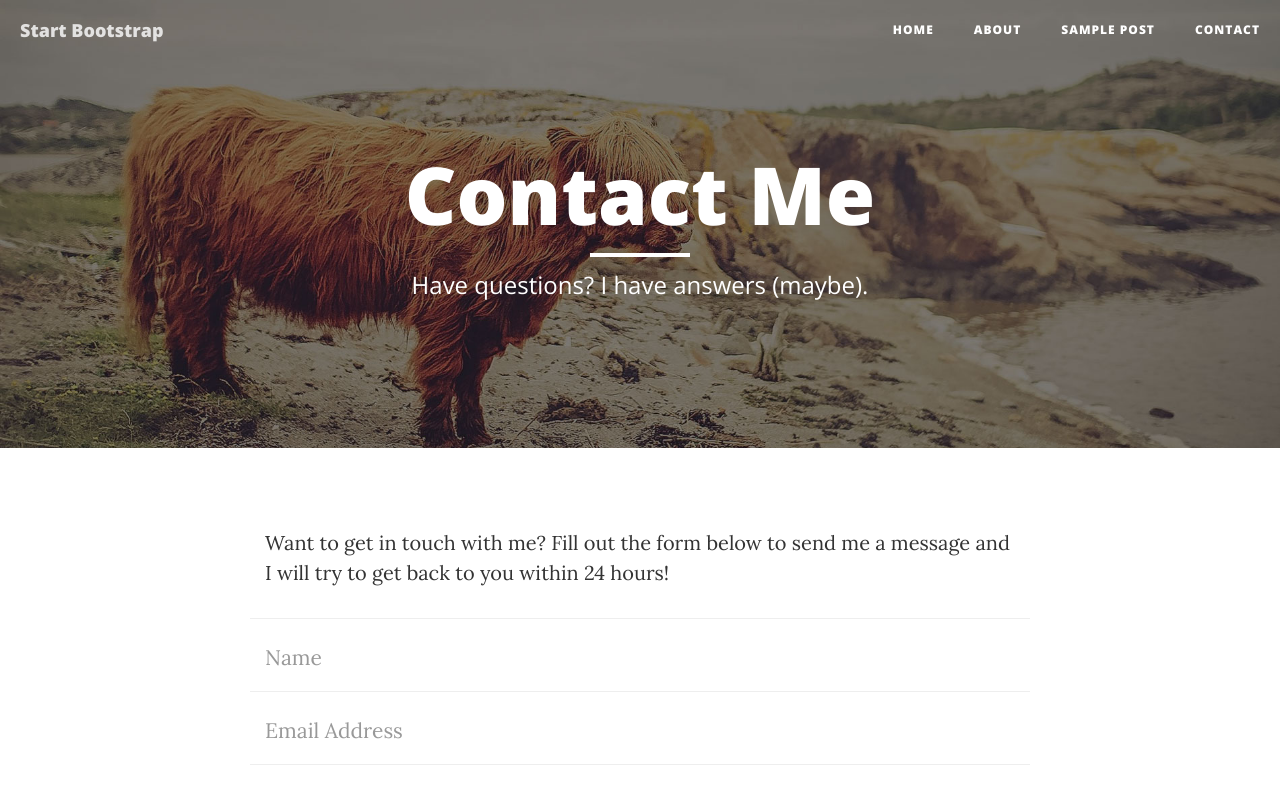
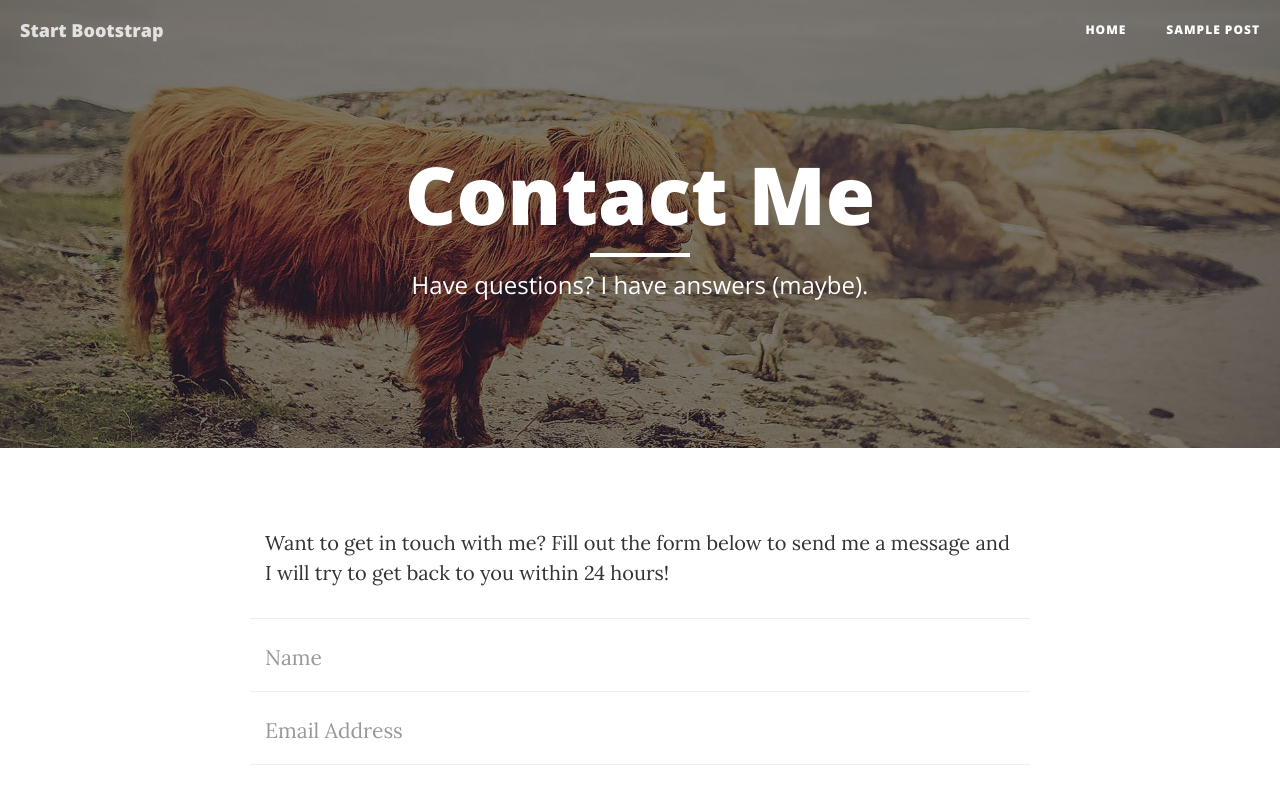
Before and after one commit to jundeltomillas/Jhandeltomillas.github.io, a website: page contact.html in a window 1280 px wide. Shown: the top 793 px of the page. Drawn offline with nearby package versions, Linux system fonts and the light colour scheme.

Commit message:
Add files via upload

```diff
--- a/contact.html
+++ b/contact.html
@@ -51,15 +51,11 @@
                     <li>
                         <a href="index.html">Home</a>
                     </li>
-                    <li>
-                        <a href="about.html">About</a>
-                    </li>
+
                     <li>
                         <a href="post.html">Sample Post</a>
                     </li>
-                    <li>
-                        <a href="contact.html">Contact</a>
-                    </li>
+
                 </ul>
             </div>
             <!-- /.navbar-collapse -->
```
Also changed, not shown: img/home-bg.jpg.
